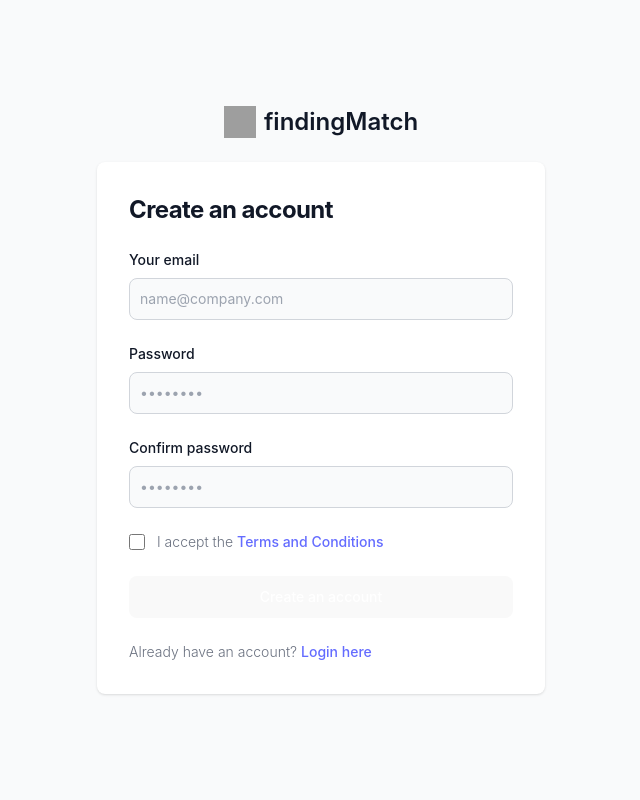
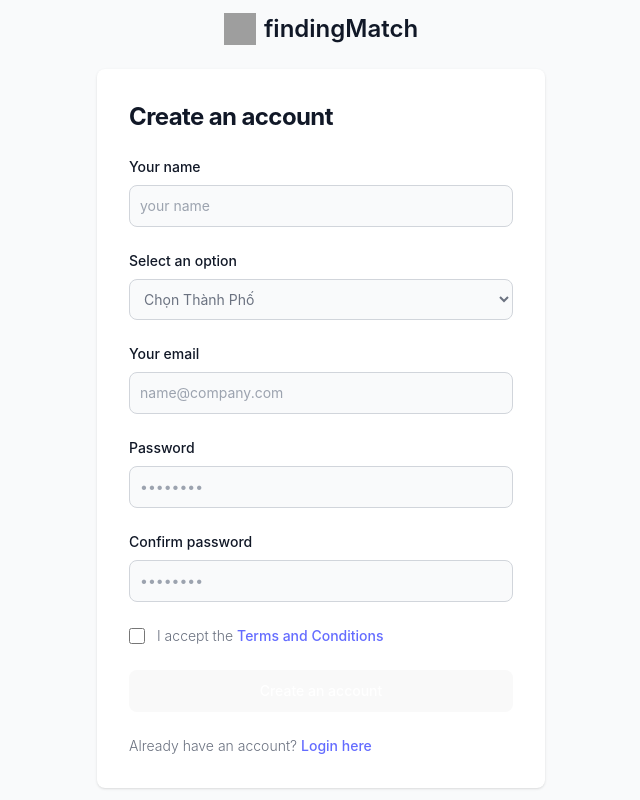
Before and after one commit to imanitman/findingSportMatch, a React (Vite) app: page /signup in a window 1280 px wide. Shown: the whole page, without its empty margins (319-959 px from the left). Built offline with nearby package versions, Linux system fonts and the light colour scheme; grey boxes are pictures that could not be loaded.

Commit message:
done my match

```diff
--- a/src/Component/Header/Header.jsx
+++ b/src/Component/Header/Header.jsx
@@ -17,8 +17,8 @@ const navigation = [
 
 function Header() {
   return (
-       <Disclosure as="nav" className="bg-gray-800 w-full">
-      <div className="mx-auto w-full sm:px-6 px-2 lg:px-8">
+       <Disclosure as="nav" className="bg-gray-800 w-full sticky top-0 fixed top-0 left-0 right-0 p-2">
+      <div className="mx-auto w-screen sm:px-6 px-2 lg:px-8 ">
         <div className="relative flex h-16 items-center justify-between">
           <div className="absolute inset-y-0 left-0 flex items-center sm:hidden">
             {/* Mobile menu button*/}
--- a/src/Component/Login/GoogleLogin.jsx
+++ b/src/Component/Login/GoogleLogin.jsx
@@ -6,7 +6,7 @@ export default function BtnGoogleLogin() {
     const CLIENT_ID = '920327711089-hf8j7927dilqkonruu7ba5ud7qevrdfa.apps.googleusercontent.com';
 
     const handleLoginSuccess = async (resGoogle) => {
-        const tokenGo = resGoogle.credential; // Sửa lỗi `CREDENTIAL` thành `credential`
+        const tokenGo = resGoogle.credential;
         try {
             const response = await axios.post('http://localhost:8080/auth/google', { token: tokenGo });
             if (response.data) {
--- a/src/Component/Login/Login.jsx
+++ b/src/Component/Login/Login.jsx
@@ -1,7 +1,8 @@
 import BtnGoogleLogin from "./GoogleLogin"
+import axios from "axios"
+export default function Login(){
 
-export default function Login(){
-    return(
+  return(
         <div>
         <section className="w-screen bg-gray-50 dark:bg-gray-900">
         <div className="flex flex-col items-center justify-center px-6 py-8 mx-auto md:h-screen lg:py-0">
--- a/src/Component/Login/Signup.jsx
+++ b/src/Component/Login/Signup.jsx
@@ -1,4 +1,17 @@
+import { useState } from "react"
+import axios from "axios"
 export default function Signup() {
+    const [username, setUsername] = useState("")
+    const [email, setEmail] = useState("")
+    const [password, setPassword] = useState("")
+    const [address, setAddress] = useState("")
+    const handleBtnSignup = async () => {
+        try {
+            const res = await axios.post("http://localhost:8080/auth/signup", { username, email, password, address })
+        }catch (error){
+            console.log(error);
+        }
+    }
     return (
         <section className=" w-screen bg-gray-50 dark:bg-gray-900">
             <div className="flex flex-col items-center justify-center px-6 py-8 mx-auto md:h-screen lg:py-0">
@@ -24,6 +37,48 @@ export default function Signup() {
                                     htmlFor="email"
                                     className="block mb-2 text-sm font-medium text-gray-900 dark:text-white"
                                 >
+                                    Your name
+                                </label>
+                                <input
+                                    type="text"
+                                    name="username"
+                                    id="username"
+                                    className="bg-gray-50 border border-gray-300 text-gray-900 text-sm rounded-lg focus:ring-primary-600 focus:border-primary-600 block w-full p-2.5 dark:bg-gray-700 dark:border-gray-600 dark:placeholder-gray-400 dark:text-white dark:focus:ring-blue-500 dark:focus:border-blue-500"
+                                    placeholder="your name"
+                                    required=""
+                                    onChange={(e) => setUsername(e.target.value)}
+                                />
+                            </div>
+                            <div>
+                                <div className="max-w-sm mx-auto">
+                                    <label
+                                        htmlFor="countries_disabled"
+                                        className="block mb-2 text-sm font-medium text-gray-900 dark:text-white"
+                                    >
+                                        Select an option
+                                    </label>
+                                    <select
+                                        onChange={(e)=>setAddress(e.target.value)}
+                                        disabled=""
+                                        id="countries_disabled"
+                                        className="bg-gray-50 border border-gray-300 text-gray-500 text-sm rounded-lg focus:ring-blue-500 focus:border-blue-500 block w-full p-2.5 dark:bg-gray-700 dark:border-gray-600 dark:placeholder-gray-400 dark:text-white dark:focus:ring-blue-500 dark:focus:border-blue-500 dark:text-white"
+                                    >
+                                        <option value="">Chọn Thành Phố</option>
+                                        <option value="Ha Noi">Hà Nội</option>
+                                        <option value="Ho Chi Minh">Hồ Chí Minh</option>
+                                        <option value="Da Nang">Đà Nẵng</option>
+                                        <option value="Hai Phong">Hải Phòng</option>
+                                        <option value="Hue">Hue</option>
+                                        <option value="Quang Ninh">Quang Ninh</option>
+                                    </select>
+                                </div>
+
+                            </div>
+                            <div>
+                                <label
+                                    htmlFor="email"
+                                    className="block mb-2 text-sm font-medium text-gray-900 dark:text-white"
+                                >
                                     Your email
                                 </label>
                                 <input
@@ -33,6 +88,8 @@ export default function Signup() {
                                     className="bg-gray-50 border border-gray-300 text-gray-900 text-sm rounded-lg focus:ring-primary-600 focus:border-primary-600 block w-full p-2.5 dark:bg-gray-700 dark:border-gray-600 dark:placeholder-gray-400 dark:text-white dark:focus:ring-blue-500 dark:focus:border-blue-500"
                                     placeholder="name@company.com"
                                     required=""
+                                    onChange={(e) => setEmail(e.target.value)}
+
                                 />
                             </div>
                             <div>
@@ -49,6 +106,7 @@ export default function Signup() {
                                     placeholder="••••••••"
                                     className="bg-gray-50 border border-gray-300 text-gray-900 text-sm rounded-lg focus:ring-primary-600 focus:border-primary-600 block w-full p-2.5 dark:bg-gray-700 dark:border-gray-600 dark:placeholder-gray-400 dark:text-white dark:focus:ring-blue-500 dark:focus:border-blue-500"
                                     required=""
+                                    onChange={(e) => setPassword(e.target.value)}
                                 />
                             </div>
                             <div>
@@ -95,6 +153,7 @@ export default function Signup() {
                             <button
                                 type="submit"
                                 className="w-full text-white bg-primary-600 hover:bg-primary-700 focus:ring-4 focus:outline-none focus:ring-primary-300 font-medium rounded-lg text-sm px-5 py-2.5 text-center dark:bg-primary-600 dark:hover:bg-primary-700 dark:focus:ring-primary-800"
+                                onClick={handleBtnSignup}
                             >
                                 Create an account
                             </button>
--- /dev/null
+++ b/src/Component/MyMatch/MyMatch.jsx
@@ -0,0 +1,32 @@
+
+import Header from "../Header/Header"
+import Team from "../matches/team/team"
+import Matches_time from "../matches/matches time/matches_time"
+export default function MyMatch(){
+    return (
+        <>
+            <Header></Header>
+            <div className="">
+            <div className="container mx-auto flex gap-10 items-center mt-3 h-screen">
+                <div className="flex gap-4">
+                    <Team></Team>
+                    <Matches_time />
+                    <Team />
+                </div>
+                <div className="ml-10 mb-5">
+                        <p className="text-green-600 text-lg font-medium">Sân Hồng Anh</p>
+                        <p>Hải Bối, Đông Anh, Hà Nội</p>
+                </div>
+                <div className="text-blue-400">
+                    Trạng thái: Chưa có đối
+                </div>
+                <div className="flex gap-4">
+                    <button className="bg-blue-400">Hủy trận đấu</button>
+                    <button className="bg-blue-400">Sửa thông tin</button>
+                </div>
+            </div>
+            <button type="submit">Tạo trận đấu mới </button>
+            </div>
+        </>
+    )
+}
--- a/src/main.jsx
+++ b/src/main.jsx
@@ -8,6 +8,7 @@ import Signup from './Component/Login/Signup.jsx'
 import AllMatchs from './Component/DetailSport/Football/allMatch.jsx'
 import Football from './Component/DetailSport/Football/Football.jsx'
 import RelatedMatchs from './Component/DetailMatch/DetailMatch.jsx'
+import MyMatch from './Component/MyMatch/MyMatch.jsx'
 
 const routers =  createBrowserRouter([
   {
@@ -29,6 +30,10 @@ const routers =  createBrowserRouter([
   {
     path:"/football/detail",
     element:<RelatedMatchs></RelatedMatchs>
+  },
+  {
+    path:"/mymatch",
+    element:<MyMatch />
   }
 ])
 ReactDOM.createRoot(document.getElementById('root')).render(
```
